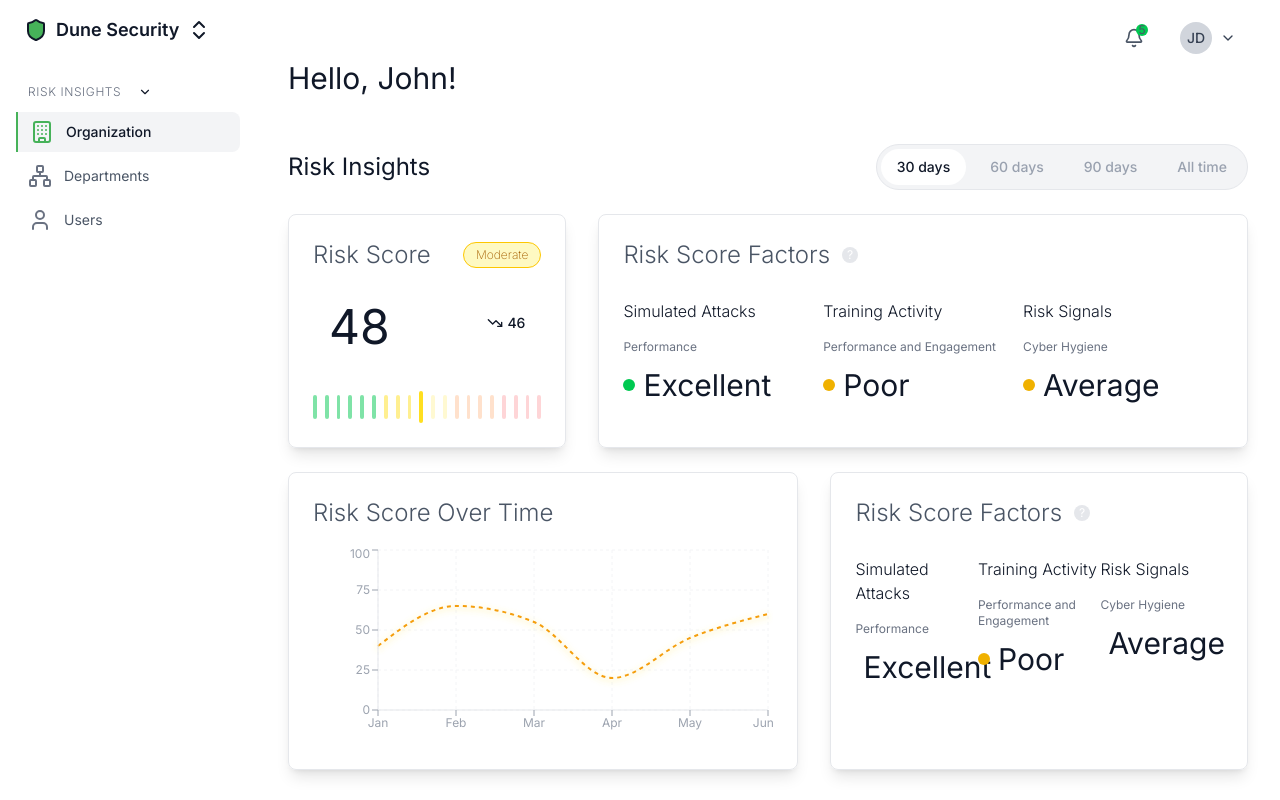
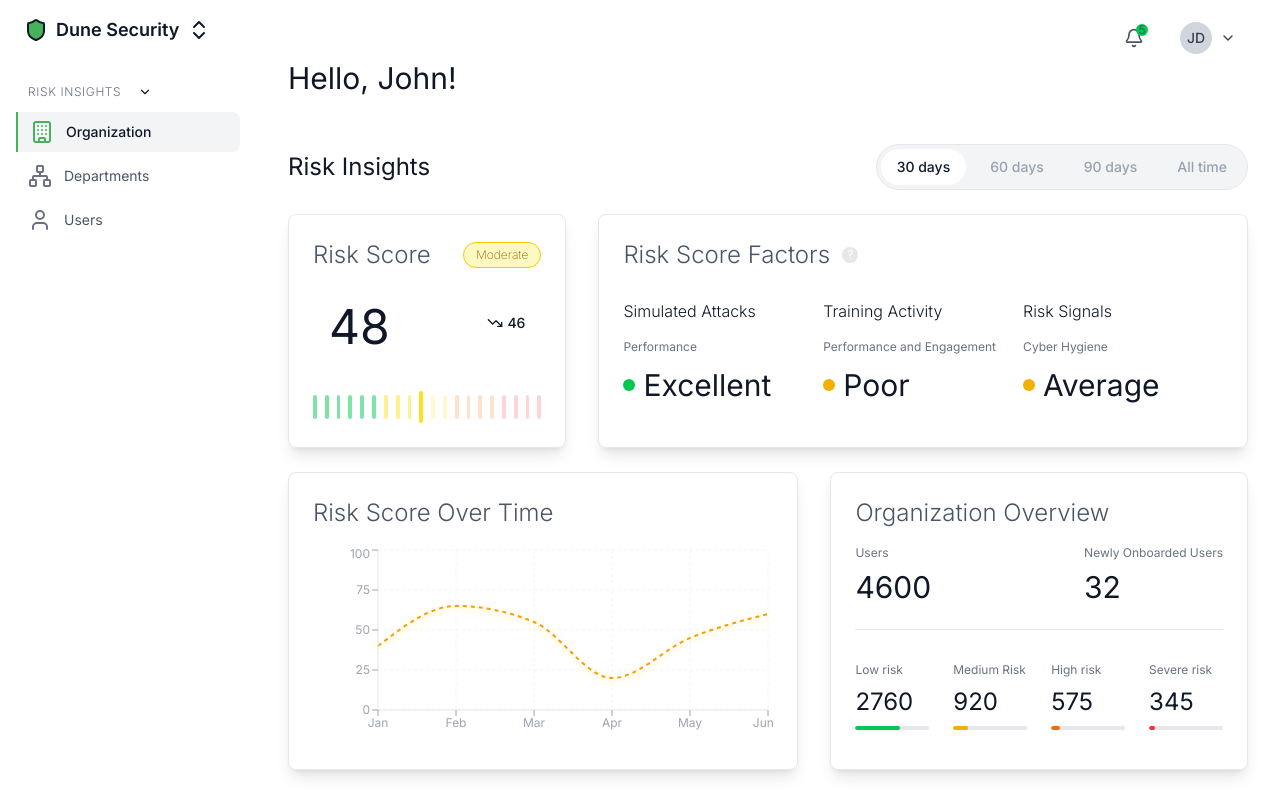
Before and after one commit to dlevenson44/dune-dashboard, a Next.js app: page / in a window 1280 px wide. Built offline with nearby package versions, Linux system fonts and the light colour scheme.

Commit message:
add org overview card

```diff
--- a/features/dashboard/components/Dashboard/Dashboard.tsx
+++ b/features/dashboard/components/Dashboard/Dashboard.tsx
@@ -2,12 +2,18 @@
 
 import { useState } from "react";
 
-import { RiskScore, RiskScoreFactors, RiskScoreOverTime } from "~/features/dashboard/components";
+import {
+  OrganizationOverview,
+  RiskScore,
+  RiskScoreFactors,
+  RiskScoreOverTime
+} from "~/features/dashboard/components";
 import { Header, Sidebar, SwitchFilter } from "~/shared/components";
 import {
   mockRiskScoreData,
   mockRiskScoreFactors,
   mockTimeSeriesData,
+  mockOrganizationStats
 } from "~/shared/utils/mockData";
 import { timeFilters } from "~/shared/utils/filters/time-filter";
 
@@ -48,7 +54,7 @@ const Dashboard = () => {
             {/* Risk Score Over Time and Org Overview Cards */}
             <div className="grid grid-cols-1 lg:grid-cols-[55%_45%] gap-8 mb-6 mr-8">
               <RiskScoreOverTime data={mockTimeSeriesData} />
-              <RiskScoreFactors factors={mockRiskScoreFactors} />
+              <OrganizationOverview stats={mockOrganizationStats} />
             </div>
           </div>
         </main>
--- /dev/null
+++ b/features/dashboard/components/OrganizationOverview/OrganizationOverview.tsx
@@ -0,0 +1,54 @@
+import { OrganizationStats } from '~/features/dashboard/types/dashboard';
+import { Card } from "~/shared/components"
+
+interface OrganizationOverviewProps {
+  stats: OrganizationStats;
+}
+
+const OrganizationOverview = ({ stats }: OrganizationOverviewProps) => {
+  const riskCategories = [
+    { label: 'Low risk', value: stats.lowRisk, color: 'bg-green-500' },
+    { label: 'Medium Risk', value: stats.mediumRisk, color: 'bg-yellow-500' },
+    { label: 'High risk', value: stats.highRisk, color: 'bg-orange-500' },
+    { label: 'Severe risk', value: stats.severeRisk, color: 'bg-red-500' },
+  ];
+
+  return (
+    // <div className="bg-white rounded-lg shadow-sm p-6 border border-gray-200">
+    //   <h3 className="text-sm font-medium text-gray-600 mb-6">Organization Overview</h3>
+    <Card header="Organization Overview">
+      {/* User Stats */}
+      <div className="flex items-start justify-between mb-8 pb-6 border-b border-gray-200">
+        <div>
+          <p className="text-xs text-gray-500 mb-2">Users</p>
+          <p className="text-3xl text-gray-900">{stats.users}</p>
+        </div>
+        <div>
+          <p className="text-xs text-gray-500 mb-2">Newly Onboarded Users</p>
+          <p className="text-3xl text-gray-900">{stats.newlyOnboardedUsers}</p>
+        </div>
+      </div>
+
+      {/* Risk Categories */}
+      <div className="grid grid-cols-4 gap-6">
+        {riskCategories.map((category, index) => {
+          const percentage = (category.value / stats.users) * 100;
+          return (
+            <div key={index}>
+              <p className="text-xs text-gray-500 mb-2">{category.label}</p>
+              <p className="text-2xl text-gray-900 mb-2">{category.value}</p>
+              <div className="w-full h-1 bg-gray-200 rounded-full overflow-hidden">
+                <div
+                  className={`h-full rounded-full ${category.color}`}
+                  style={{ width: `${percentage}%` }}
+                />
+              </div>
+            </div>
+          );
+        })}
+      </div>
+    </Card>
+  );
+};
+
+export default OrganizationOverview;
--- a/features/dashboard/components/index.ts
+++ b/features/dashboard/components/index.ts
@@ -1,4 +1,5 @@
 export { default as Dashboard } from "./Dashboard/Dashboard";
+export { default as OrganizationOverview } from "./OrganizationOverview/OrganizationOverview";
 export { default as RiskScore } from "./RiskScore/RiskScore";
 export { default as RiskScoreFactors } from "./RiskScoreFactors/RiskScoreFactors";
 export { default as RiskScoreOverTime } from "./RiskScoreOverTime/RiskScoreOverTime";
```
